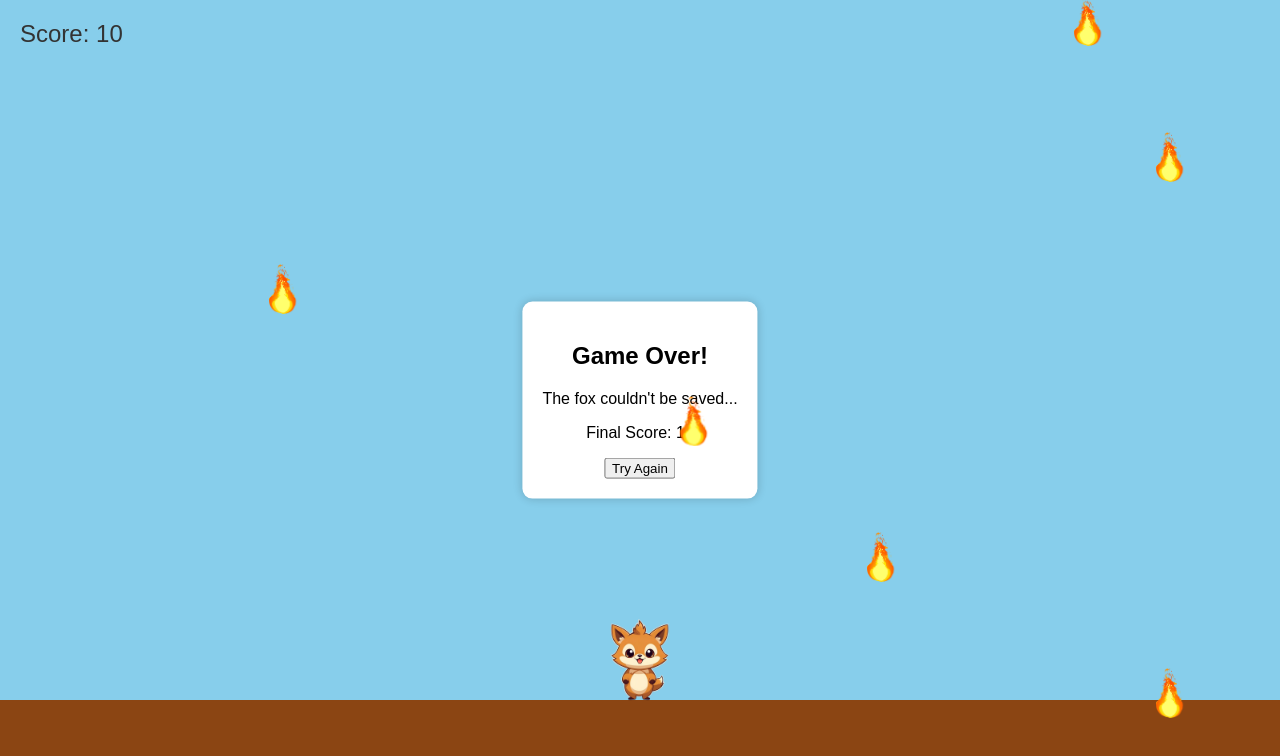
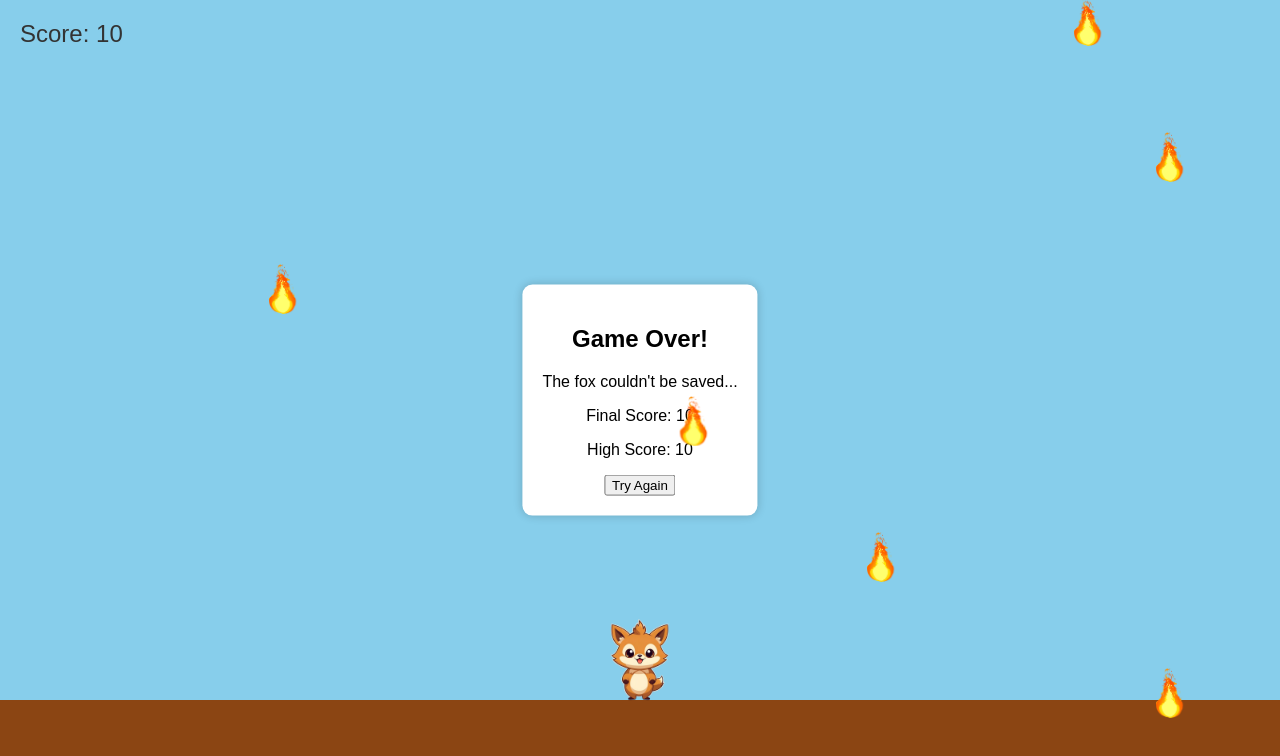
Before and after one commit to rohith-karra/ball, a plain HTML site: page index.html in a window 1280 px wide. Both pictures are taken after a click on the element 1269 px from the left and 517 px from the top of the page. Drawn offline with Linux system fonts and the light colour scheme.

Commit message:
Update index.html

```diff
--- a/index.html
+++ b/index.html
@@ -78,6 +78,7 @@
             <h2>Game Over!</h2>
             <p>The fox couldn't be saved...</p>
             <p>Final Score: <span id="final-score">0</span></p>
+            <p>High Score: <span id="high-score">0</span></p>
             <button onclick="startGame()">Try Again</button>
         </div>
     </div>
@@ -88,6 +89,11 @@
         let gameInterval;
         let moveInterval;
         let speedIncreaseInterval;
+        let isGameOver = false; // Track game state
+
+        // Load high score from local storage
+        let highScore = localStorage.getItem('highScore') || 0;
+        document.getElementById('high-score').textContent = highScore;
 
         function createFallingObject() {
             const object = document.createElement('div');
@@ -100,9 +106,11 @@
 
             // Add click event
             object.addEventListener('click', () => {
-                score += 10;
-                document.getElementById('score-board').textContent = `Score: ${score}`;
-                object.remove();
+                if (!isGameOver) { // Only allow clicks if game is not over
+                    score += 10;
+                    document.getElementById('score-board').textContent = `Score: ${score}`;
+                    object.remove();
+                }
             });
 
             document.getElementById('game-container').appendChild(object);
@@ -130,15 +138,27 @@
         }
 
         function endGame() {
+            isGameOver = true; // Set game over state
+
             clearInterval(gameInterval);
             clearInterval(moveInterval);
             clearInterval(speedIncreaseInterval);
+
+            // Update high score
+            if (score > highScore) {
+                highScore = score;
+                localStorage.setItem('highScore', highScore); // Save to local storage
+            }
+
+            // Display final score and high score
+            document.getElementById('final-score').textContent = score;
+            document.getElementById('high-score').textContent = highScore;
             document.getElementById('game-over').style.display = 'block';
-            document.getElementById('final-score').textContent = score;
         }
 
         function startGame() {
             // Reset game state
+            isGameOver = false;
             score = 0;
             speed = 4; // Reset speed to initial value
             document.getElementById('score-board').textContent = `Score: ${score}`;
```
